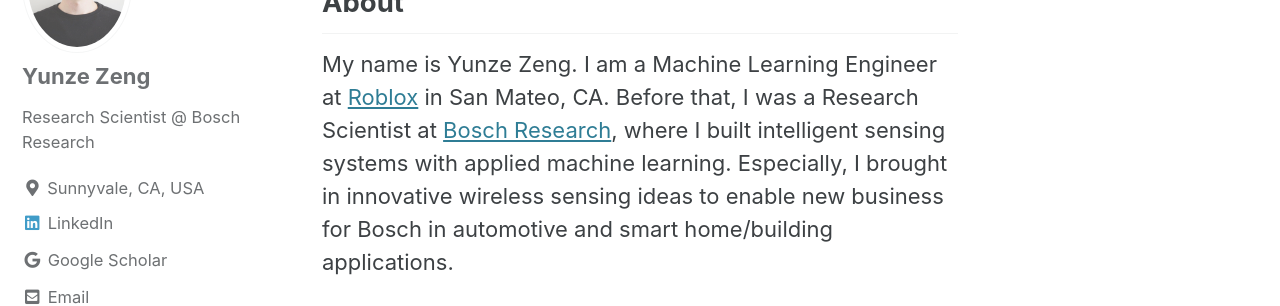
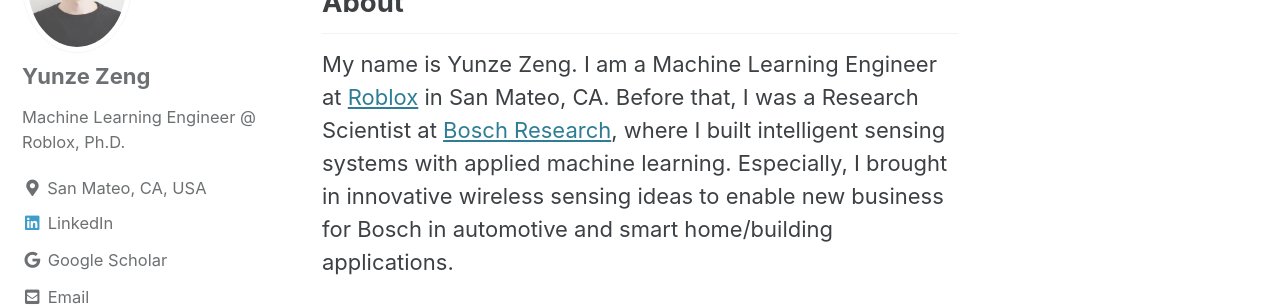
Before and after one commit to yunze/yunze.github.io, a Jekyll site: the page built from index.md, in a window 1280 px wide. Shown: the part 173-479 px from the top of the page. Built offline with Jekyll 4.4.1, drawn with Linux system fonts in a browser that asks for light colours; cached includes are drawn as plain includes.

Commit message:
Update _config.yml for recent changes

```diff
--- a/_config.yml
+++ b/_config.yml
@@ -20,7 +20,7 @@ title                    : "Yunze Zeng"
 title_separator          :
 subtitle                 : # site tagline that appears below site title in masthead
 name                     : "Yunze Zeng"
-description              : "Yunze Zeng is a Research Scientist at Bosch Research in Sunnyvale, CA. He currently focuses on building Wireless Sensing and Networking Systems with Machine Learning. His research interest includes Wireless Sensing and Machine Learning."
+description              : "Yunze Zeng is a Machine Learning Engineer at Roblox. He currently focuses on buidling ML systems to enable Gen AI applications."
 url                      : "https://yunzezeng.com/" # the base hostname & protocol for your site e.g. "https://mmistakes.github.io"
 baseurl                  : # the subpath of your site, e.g. "/blog"
 repository               : # GitHub username/repo-name e.g. "mmistakes/minimal-mistakes"
@@ -70,7 +70,7 @@ naver_site_verification  :
 
 # Social Sharing
 twitter:
-  username               : "yunzezeng"
+  username               :
 facebook:
   username               :
   app_id                 :
@@ -94,8 +94,8 @@ analytics:
 author:
   name             : "Yunze Zeng"
   avatar           : "/assets/images/bio-photo.jpg"
-  bio              : "Research Scientist @ Bosch Research"
-  location         : "Sunnyvale, CA, USA"
+  bio              : "Machine Learning Engineer @ Roblox, Ph.D."
+  location         : "San Mateo, CA, USA"
   email            :
   links:
     - label: "LinkedIn"
```
